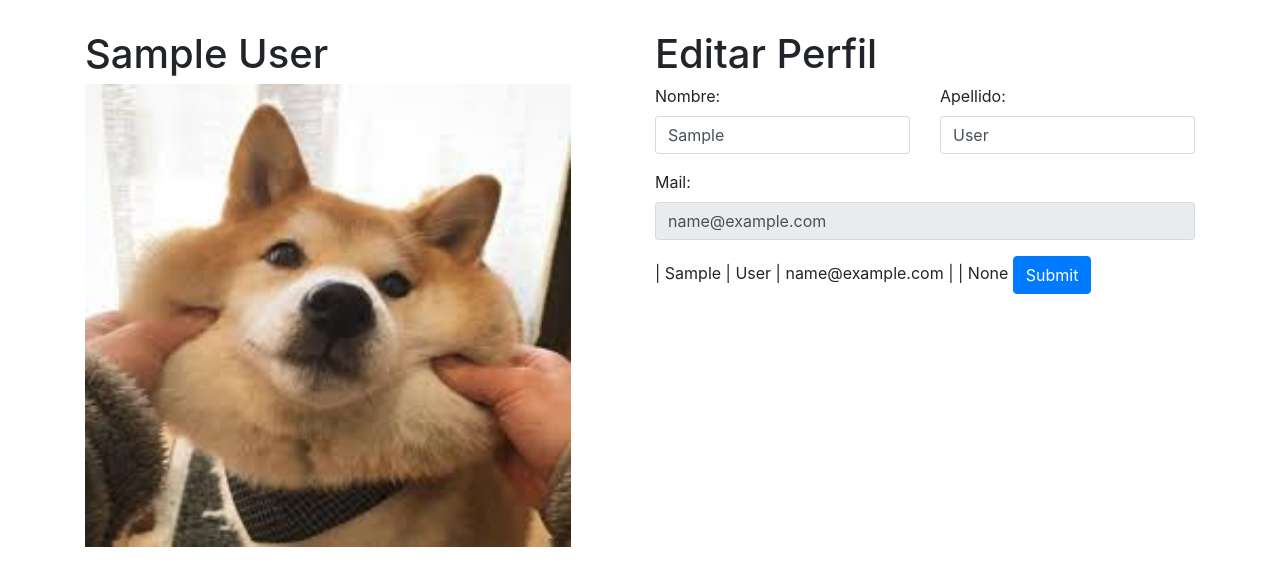
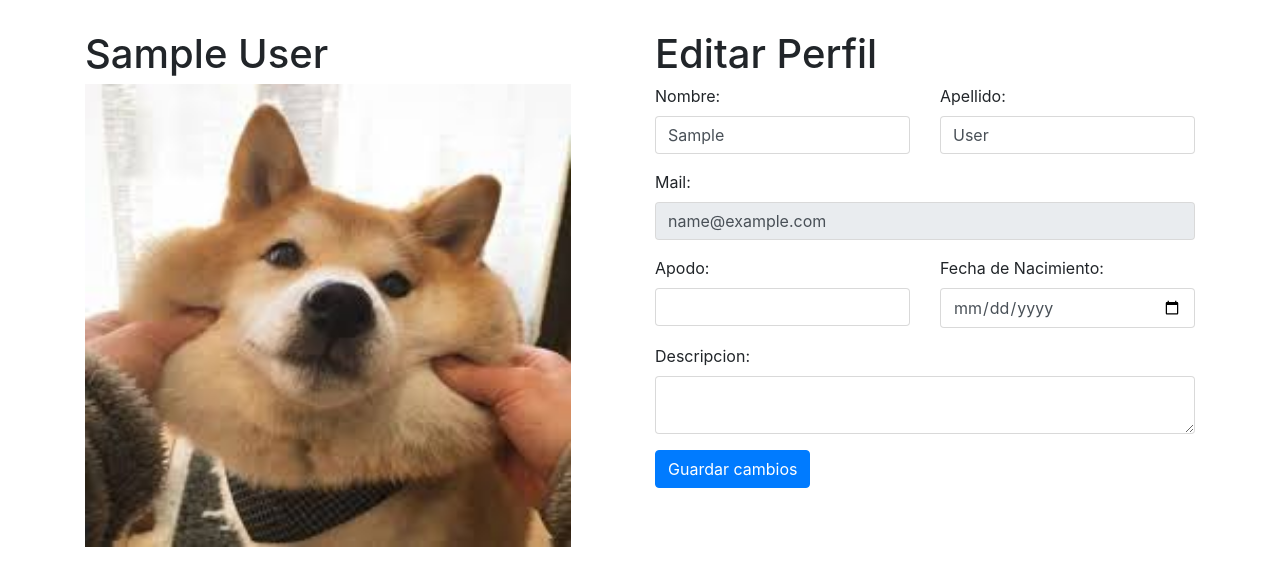
Before and after one commit to DCC-CC4401/SchoolDrive, a Django app: page /profile in a window 1280 px wide. Shown: the part 66-652 px from the top of the page. Run offline with Django 3.2, Linux system fonts and the light colour scheme; the visitor is signed in with stand-in values (Sample User, id 1); some libraries are stand-ins or nearby versions.

Commit message:
Editar perfil mas redi

```diff
--- a/drive/templates/drive/profile.html
+++ b/drive/templates/drive/profile.html
@@ -14,7 +14,7 @@
         <!-- Editar Perfil -->
         <div class="col-6">
             <h1> Editar Perfil </h1>
-            <form>
+            <form method="post">
                 {% csrf_token %}
                 <div class="form-group row"> <!-- Fila -->
                     <div class="col">
@@ -34,13 +34,32 @@
                     </div>
                 </div>
 
-                {{ user.apodo }} |
+                <div class="form-group row"> <!-- Fila -->
+                    <div class="col">
+                        <label for="Apodo">Apodo: </label>
+                        <input type="text" class="form-control" id="Apodo" name="Apodo" value="{{ user.apodo }}" required>
+                    </div>
+                    <div class="col">
+                        <label for="Nacimiento">Fecha de Nacimiento: </label>
+                        <input type="date" class="form-control" id="Nacimiento" name="Nacimiento" value="{{ user.fecha_nacimiento }}">
+                    </div>
+                </div>
+
+                <div class="form-group row">
+                    <div class="col">
+                        <label for="Descripcion">Descripcion: </label>
+                        <textarea class="form-control" id="Descripcion" name="Descripcion">{{ user.descripcion }}</textarea>
+                    </div>
+                </div>
+
+
+                <!-- {{ user.apodo }} |
                 {{ user.first_name }} |
                 {{ user.last_name }} |
                 {{ user.email }} |
                 {{ user.descripcion }} |
-                {{ user.fecha_nacimiento }}
-                <button type="submit" class="btn btn-primary">Submit</button>
+                {{ user.fecha_nacimiento }}  -->
+                <button type="submit" class="btn btn-primary">Guardar cambios</button>
             </form>
         </div>
     </div>
--- a/drive/views.py
+++ b/drive/views.py
@@ -66,9 +66,10 @@ def view_profile(request):
         usuario = request.user
         usuario.first_name       = request.POST['Nombre']
         usuario.last_name        = request.POST['Apellido']
-        #usuario.apodo            = request.POST['Apodo']
-        #usuario.descripcion      = request.POST['Descripcion']
-        #usuario.fecha_nacimiento = request.POST['Nacimiento']
+        usuario.apodo            = request.POST['Apodo']
+        usuario.descripcion      = request.POST['Descripcion']
+        usuario.fecha_nacimiento = request.POST['Nacimiento']
+        print(usuario.fecha_nacimiento)
         usuario.save()
         # Modifica valores
         messages.success(request, 'Se modificaron tus datos!')
```
